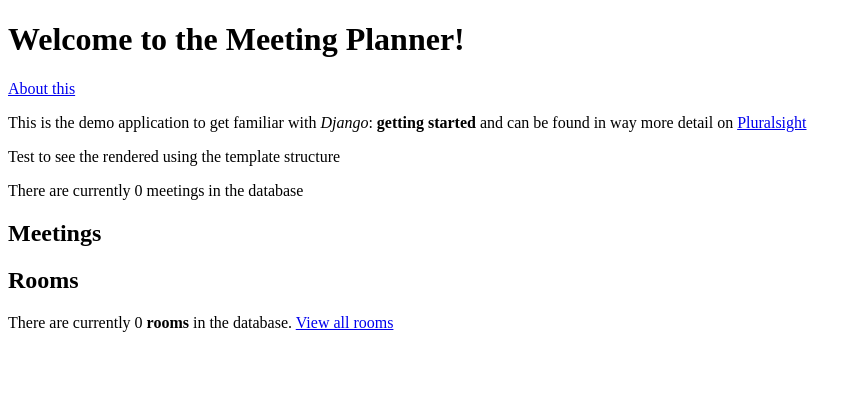
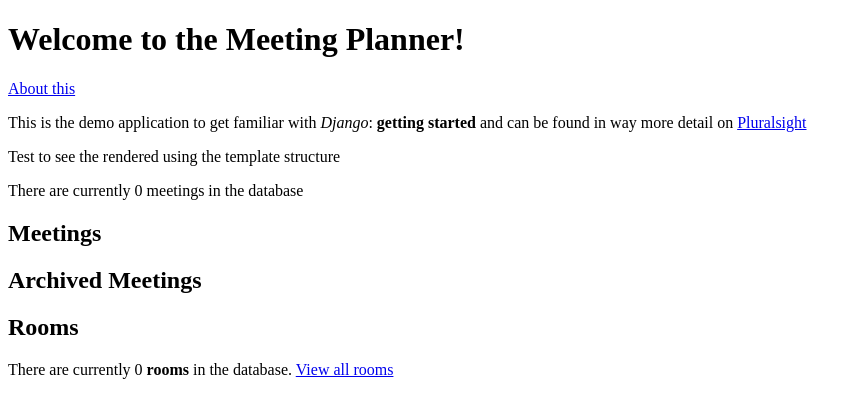
Before and after one commit to vfarah-if/PythonCodeExercises, a Django app: page / in a window 1280 px wide. Shown: the top 418 px of the page, without its empty margins (0-862 px from the left). Run offline with Django 3.2, Linux system fonts and the light colour scheme; data that the repository does not hold is empty.

Commit message:
Experimented with filter and ordering

```diff
--- a/django_getting_started/website/templates/website/welcome.html
+++ b/django_getting_started/website/templates/website/welcome.html
@@ -26,6 +26,18 @@
             </li>
         {% endfor %}
     </ol>
+    <h2>Archived Meetings</h2>
+    <ol>
+        {% for meeting in archived_meetings %}
+            <li>
+                {# Anti pattern for urls but this is an intuitive way of doing urls but will be painful if routing changes #}
+                {# <a href="/meetings/{{meeting.id}}"> #}
+                <a href="{% url 'detail' meeting.id %}">
+                    {{ meeting.title }}
+                </a>
+            </li>
+        {% endfor %}
+    </ol>
     <h2>Rooms</h2>
     <p>There are currently {{ rooms_count }} <strong>rooms</strong> in the database. <a href="{% url 'rooms' %}">View all rooms</a></p>
 </body>
--- a/django_getting_started/website/views.py
+++ b/django_getting_started/website/views.py
@@ -1,5 +1,6 @@
 from django.http import HttpResponse
 from django.shortcuts import render
+from datetime import datetime
 
 from meetings.models import Meeting, Room
 
@@ -8,7 +9,8 @@ def welcome(request):
     data = dict(
         message="Test to see the rendered using the template structure",
         meetings_count=Meeting.objects.count(),
-        meetings=Meeting.objects.all(),
+        meetings=Meeting.objects.filter(date__gte=datetime.now()).order_by('-date'),
+        archived_meetings=Meeting.objects.filter(date__lt=datetime.now()).order_by('-date'),
         rooms_count=Room.objects.count()
     )
     return render(request, 'website/welcome.html', data)
```
